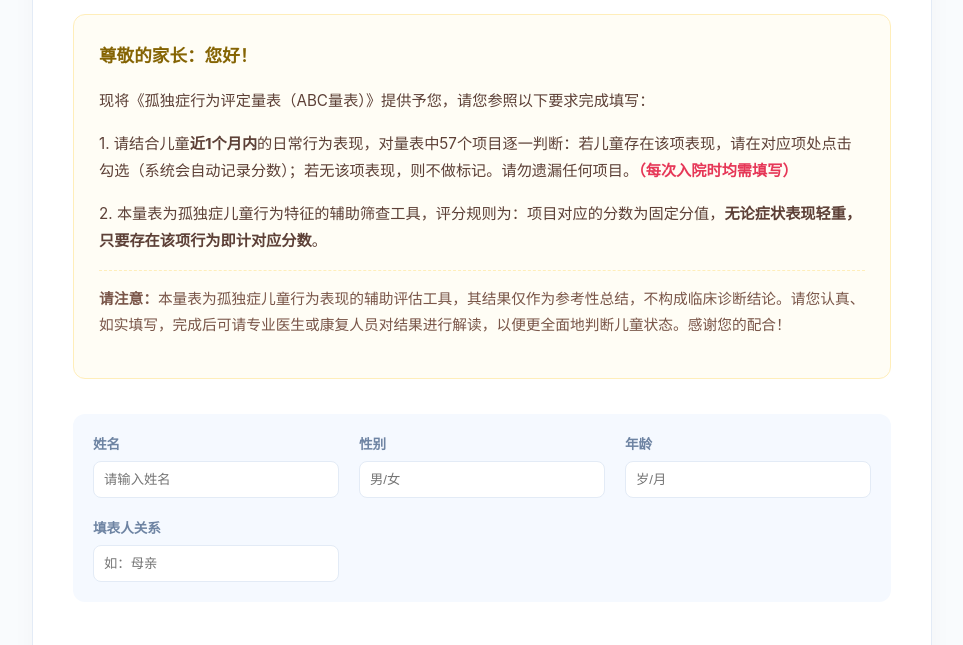
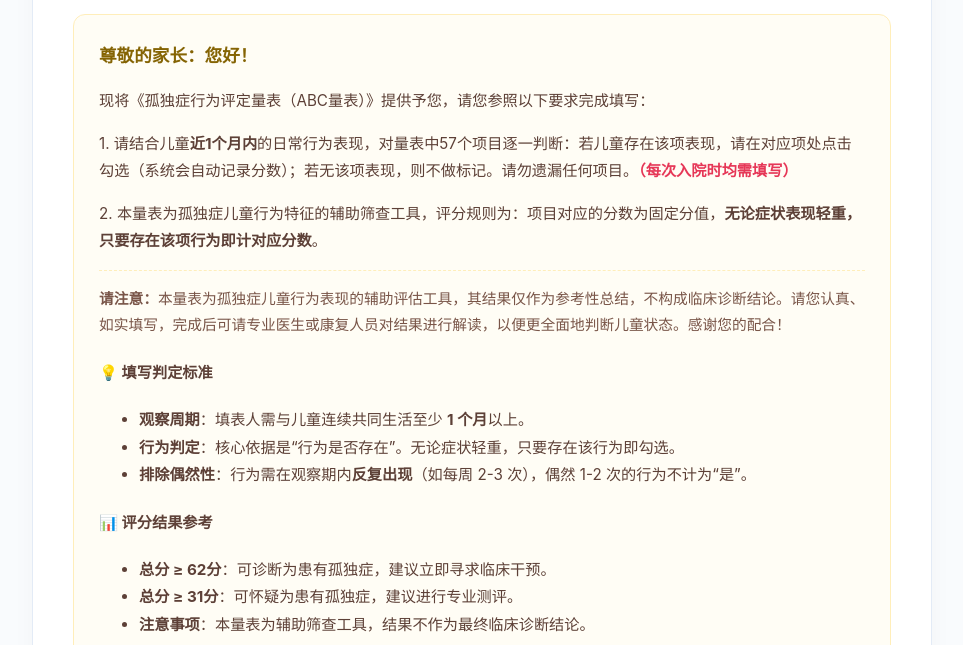
Before and after one commit to zhangyingqian1991-source/-gdyk, a plain HTML site: page index.html in a window 1280 px wide. Shown: the part 152-797 px from the top of the page, without its empty margins (158-1121 px from the left). Drawn offline with Linux system fonts and the light colour scheme.

Commit message:
Add files via upload

```diff
--- a/index.html
+++ b/index.html
@@ -112,8 +112,32 @@
             <p>2. 本量表为孤独症儿童行为特征的辅助筛查工具，评分规则为：项目对应的分数为固定分值，<strong>无论症状表现轻重，只要存在该项行为即计对应分数</strong>。</p>
             <p style="border-top: 1px dashed #ffeeba; margin-top: 15px; padding-top: 15px; font-size: 0.92rem; color: #795548;">
                 <strong>请注意：</strong>本量表为孤独症儿童行为表现的辅助评估工具，其结果仅作为参考性总结，不构成临床诊断结论。请您认真、如实填写，完成后可请专业医生或康复人员对结果进行解读，以便更全面地判断儿童状态。感谢您的配合！
+
+
+
+</div>
+<div class="guide-container">
+    <div class="guide-card">
+        <h4>💡 填写判定标准</h4>
+        <ul>
+            <li><strong>观察周期</strong>：填表人需与儿童连续共同生活至少 <b>1 个月</b>以上。</li>
+            <li><strong>行为判定</strong>：核心依据是“行为是否存在”。无论症状轻重，只要存在该行为即勾选。</li>
+            <li><strong>排除偶然性</strong>：行为需在观察期内<b>反复出现</b>（如每周 2-3 次），偶然 1-2 次的行为不计为“是”。</li>
+        </ul>
+    </div>
+    <div class="guide-card">
+        <h4>📊 评分结果参考</h4>
+        <ul>
+            <li><strong>总分 ≥ 62分</strong>：可诊断为患有孤独症，建议立即寻求临床干预。</li>
+            <li><strong>总分 ≥ 31分</strong>：可怀疑为患有孤独症，建议进行专业测评。</li>
+            <li><strong>注意事项</strong>：本量表为辅助筛查工具，结果不作为最终临床诊断结论。</li>
+        </ul>
+    </div>
+</div>
             </p>
         </div>
+
+
     </div>
 
     <div class="info-grid">
```
